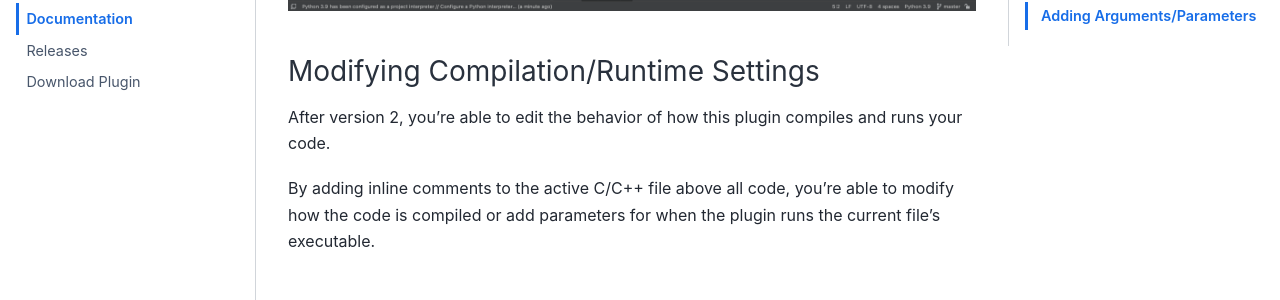
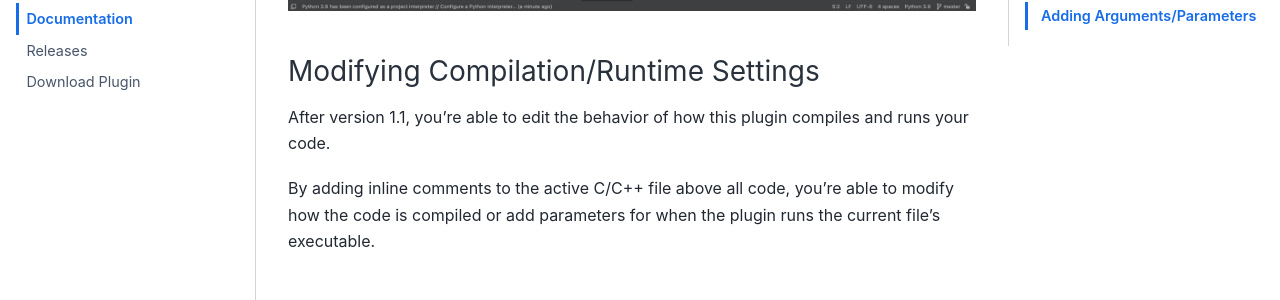
Before and after one commit to mike-fmh/GCC-Integration, a Jupyter Book: the page built from docs/index.md, in a window 1280 px wide and 900 px high, scrolled down 1217 px. Shown: the part 153-453 px from the top of the window. Built offline with Jupyter Book 1.0.4 settings and Sphinx 7.4.7 and the Sphinx Book theme 1.1.4, drawn with Linux system fonts in a browser that asks for light colours.

Commit message:
update version

```diff
--- a/docs/index.md
+++ b/docs/index.md
@@ -27,7 +27,7 @@ If the file that's open in the editor is of type .c or .cpp, press `alt + G` to
 
 ### Modifying Compilation/Runtime Settings
 
-After version 2, you're able to edit the behavior of how this plugin compiles and runs your code.
+After version 1.1, you're able to edit the behavior of how this plugin compiles and runs your code.
 
 By adding inline comments to the active C/C++ file above all code, you're able to modify how the code is compiled or add parameters for when the plugin runs the current file's executable.
 
```
Also changed, not shown: README.md (+1 -1 lines), docs/releases.md (+1 -0 lines), 2 other files.
